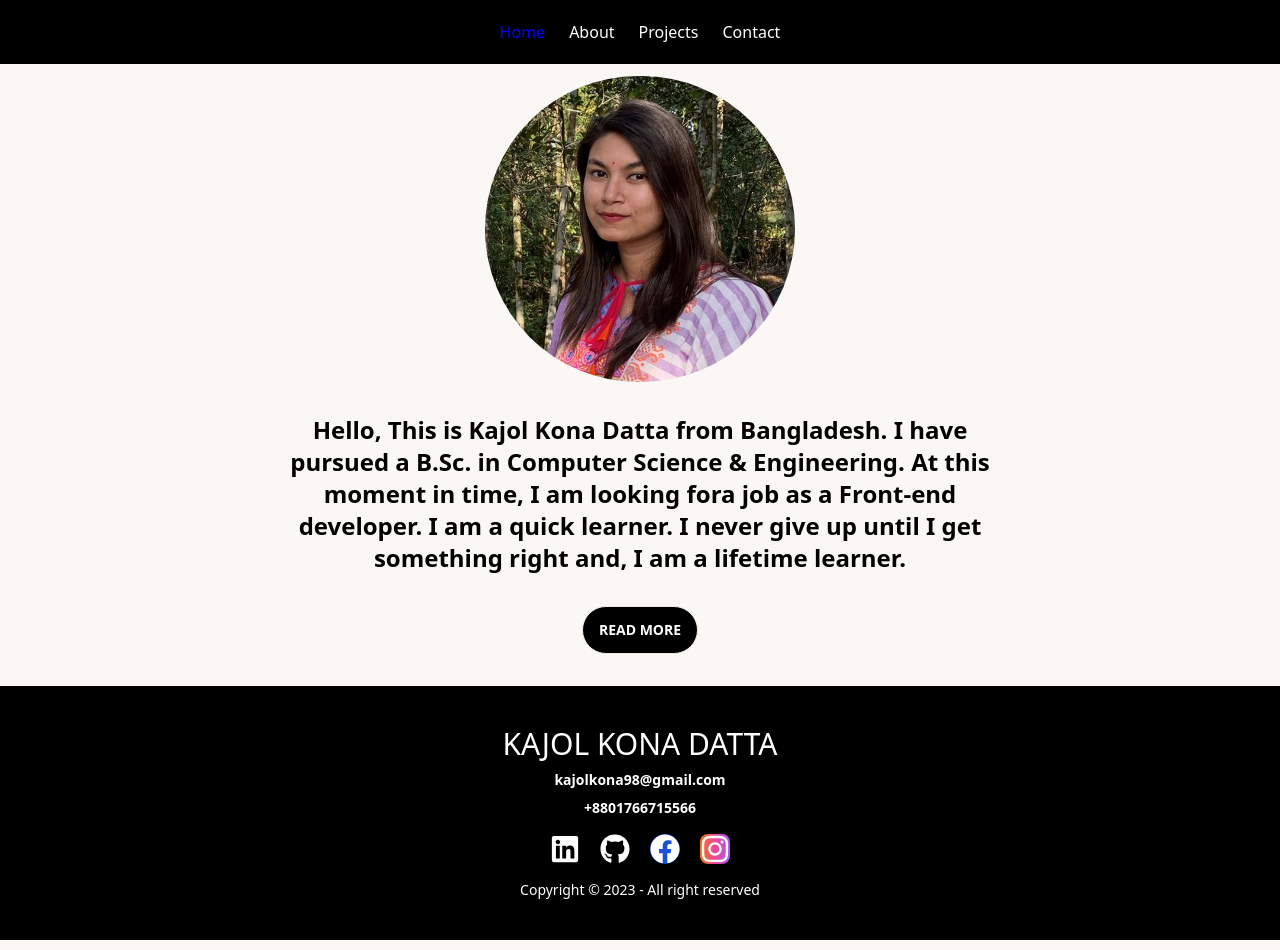
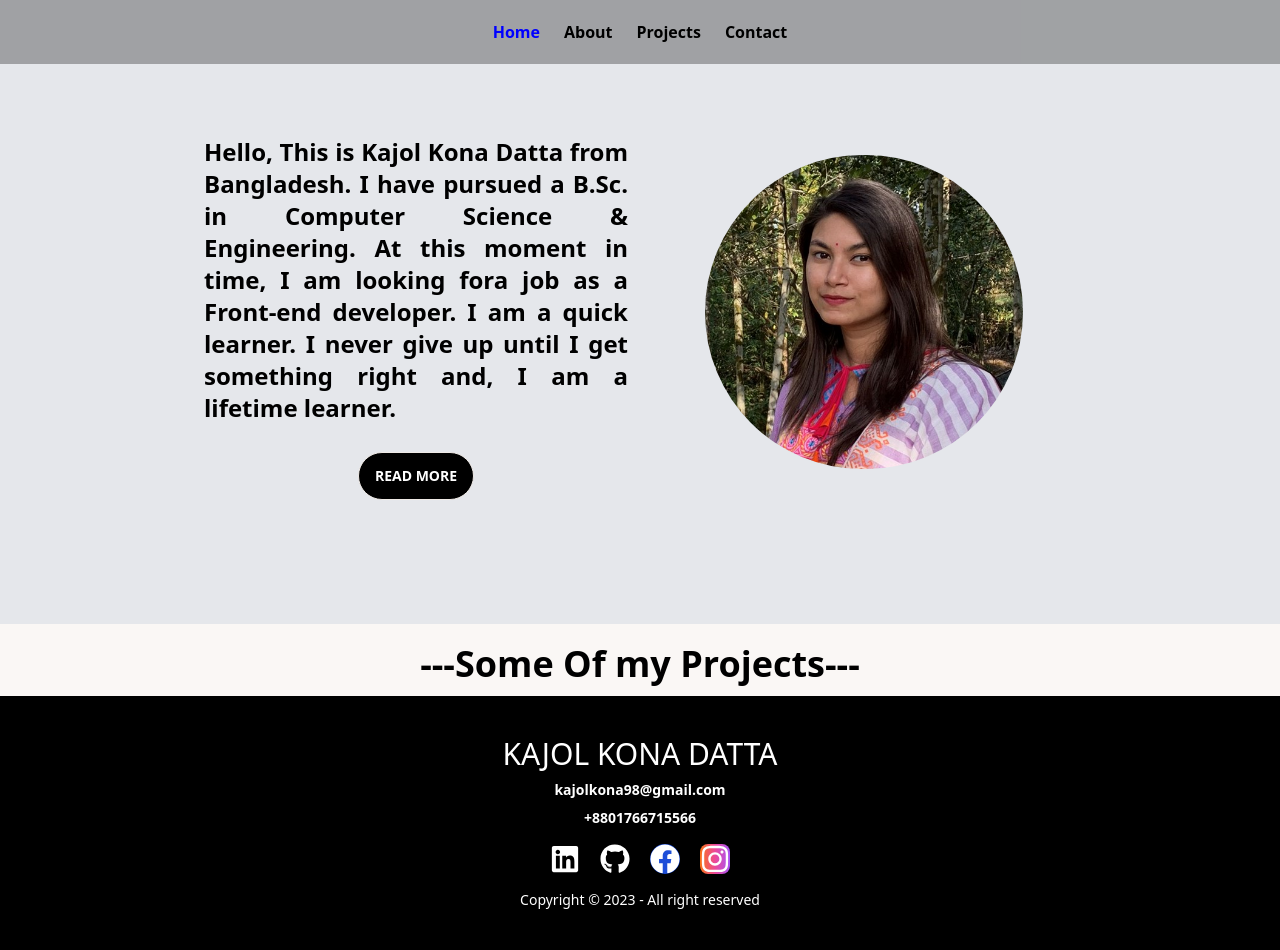
Before and after one commit to KKD98/my-portfolio, a React (Vite) app: page / in a window 1280 px wide. Built offline with nearby package versions, Linux system fonts and the light colour scheme.

Commit message:
fixed navbar

```diff
--- a/package.json
+++ b/package.json
@@ -10,9 +10,11 @@
     "preview": "vite preview"
   },
   "dependencies": {
+    "@emotion/react": "^11.11.1",
     "localforage": "^1.10.0",
     "match-sorter": "^6.3.1",
     "react": "^18.2.0",
+    "react-awesome-reveal": "^4.2.3",
     "react-dom": "^18.2.0",
     "react-icons": "^4.9.0",
     "react-router-dom": "^6.13.0",
--- /dev/null
+++ b/src/AboutPage/About/About.jsx
@@ -0,0 +1,30 @@
+import React from 'react';
+import { Fade } from 'react-awesome-reveal';
+
+const About = () => {
+    return (
+        <div className='pt-16 mt-3 mb-4'>
+            <div className='text-center text-black'>
+                <Fade delay={1e3} cascade damping={1e-1}>
+                    <p className='text-4xl font-bold'>About Me</p>
+                </Fade>
+                <Fade delay={1e3} cascade damping={1e-1}>
+                    <p className='w-[70%] mx-auto text-2xl font-semibold my-4'>
+                        This is Kajol Kona Datta. A passionate Frontend Developer. I believe that the main reason is that front-end development satisfies my need for creativity. </p>
+                        </Fade>
+                        <Fade delay={1e3} cascade damping={1e-1}>
+                       <p className='w-[70%] mx-auto text-2xl font-semibold my-4'> I am from Sylhet, Bangladesh.A place of beauty and nature.Since my childhood, i love art and painting.I always try to design stuff with my unique point of view.I also love to create things that can be usefull to others. </p>
+                       </Fade>
+                       <Fade delay={1e3} cascade damping={1e-1}>
+                     <p className='w-[70%] mx-auto text-2xl font-semibold my-4'> I started coding from university life.Coding is also an art for me.I love it and now I have the opportunity to design along with the coding.I find it really interesting and I enjoyed the process a lot. </p>
+                     </Fade>
+                     <Fade delay={1e3} cascade damping={1e-1}>
+                   <p className='w-[70%] mx-auto text-2xl font-semibold my-4'>
+                        My vision is to make the world a better place.Now almost everything is becoming better than ever.It is time for us to create more good stuff that helps the world to become a better place.</p>
+                </Fade>
+            </div>
+        </div>
+    );
+};
+
+export default About;
--- /dev/null
+++ b/src/AboutPage/AboutPage.jsx
@@ -0,0 +1,15 @@
+import React from 'react';
+import About from './About/About';
+import SkillAndEducation from './SkillAndEducation/SkillAndEducation';
+
+
+const AboutPage = () => {
+    return (
+       <div>
+       <About></About>
+       <SkillAndEducation></SkillAndEducation>
+       </div>
+    );
+};
+
+export default AboutPage;
--- /dev/null
+++ b/src/AboutPage/SkillAndEducation/SkillAndEducation.jsx
@@ -0,0 +1,20 @@
+import React from 'react';
+
+const SkillAndEducation = () => {
+    return (
+        <div className="flex flex-col w-full lg:flex-row">
+            <div className='text-black border-double border-4 border-black w-[40%] mt-6 mb-4 p-3 mx-auto'>
+                <p className='text-3xl font-semibold '>My Skills</p>
+            </div>
+            <div className="divider md:divider-horizontal"></div>
+            <div className='text-black border-double border-4 border-black w-[40%] mt-6 mb-4 p-3 mx-auto'>
+                <p className='text-3xl font-semibold mb-3'>Education</p>
+                <p className='text-2xl font-semibold '>University - <span className='text-lg'>Metropolitan University Sylhet(2017-2021)</span></p>
+                <p className='text-2xl font-semibold '>Collage - <span className='text-lg'>Govt. Agragami Girls High School & Collage(2014-2016)</span></p>
+                <p className='text-2xl font-semibold '>School - <span className='text-lg'>Govt. Agragami Girls High School & Collage(2006-2014)</span></p>
+            </div>
+        </div>
+    );
+};
+
+export default SkillAndEducation;
--- /dev/null
+++ b/src/HomePage/AboutMe/AboutMe.jsx
@@ -0,0 +1,25 @@
+import React from 'react';
+import img from '../../assets/myimg.jpeg'
+import { Link } from 'react-router-dom';
+
+const AboutMe = () => {
+
+    return (
+        <div className='bg-gray-200 py-12 mb-5'>
+            <div className='py-16 w-[70%] mx-auto flex flex-col lg:flex-row-reverse justify-between items-center'>
+                <div className='w-full'>
+                    <img className='rounded-full w-full lg:w-[80%]  lg:p-5 mx-auto' src={img} alt="" />
+                </div>
+                <div className='my-3 w-full flex flex-col gap-4 items-center'>
+                    <p className='text-2xl text-justify md:p-3 text-black font-semibold'>Hello, This is Kajol Kona Datta from Bangladesh. I have pursued a B.Sc. in Computer Science & Engineering. At this moment in time, I am looking fora job as a Front-end developer. I am a quick learner. I never give up until I get something right and, I am a lifetime learner.</p>
+                    <Link to="/about"><button className='btn bg-black hover:bg-gray-800 text-white'>Read More</button></Link>
+                </div>
+
+
+
+            </div>
+        </div>
+    );
+};
+
+export default AboutMe;
--- a/src/HomePage/Banner/Banner.jsx
+++ b/src/HomePage/Banner/Banner.jsx
@@ -1,18 +1,8 @@
 import React from 'react';
-import img from '../../assets/myimg.jpeg'
-import { Link } from 'react-router-dom';
 
 const Banner = () => {
     return (
-        <div className='pt-16 flex flex-col gap-5 items-center justify-center my-3 p-5'>
-        <div className='w-full '>
-                <img className='rounded-full w-[35%] md:w-[25%] mx-auto' src={img} alt="" />
-            </div>
-            <div className='my-3 w-full md:w-[60%]'>
-                <p className='text-2xl text-center text-black font-semibold'>Hello, This is Kajol Kona Datta from Bangladesh. I have pursued a B.Sc. in Computer Science & Engineering. At this moment in time, I am looking fora job as a Front-end developer. I am a quick learner. I never give up until I get something right and, I am a lifetime learner.</p>
-            </div>
-
-            <Link to="/about"><button className='btn bg-black hover:bg-gray-800 text-white'>Read More</button></Link>
+        <div>
 
         </div>
     );
--- a/src/HomePage/HomePage/HomePage.jsx
+++ b/src/HomePage/HomePage/HomePage.jsx
@@ -1,14 +1,14 @@
 import React from 'react';
 import NavBar from '../../SharedComponent/NavBar/NavBar';
 import Footer from '../../SharedComponent/Footer/Footer';
-import Banner from '../Banner/Banner';
+import Projects from '../../Projects/Projects';
+import AboutMe from '../AboutMe/AboutMe';
 
 const HomePage = () => {
     return (
         <div>
-        <NavBar></NavBar>
-            <Banner></Banner>
-            <Footer></Footer>
+            <AboutMe></AboutMe>
+            <Projects></Projects>
         </div>
     );
 };
--- /dev/null
+++ b/src/Main/Main.jsx
@@ -0,0 +1,16 @@
+import React from 'react';
+import NavBar from '../SharedComponent/NavBar/NavBar';
+import { Outlet } from 'react-router-dom';
+import Footer from '../SharedComponent/Footer/Footer';
+
+const Main = () => {
+    return (
+        <div>
+            <NavBar></NavBar>
+            <Outlet></Outlet>
+            <Footer></Footer>
+        </div>
+    );
+};
+
+export default Main;
--- /dev/null
+++ b/src/Projects/Projects.jsx
@@ -0,0 +1,11 @@
+import React from 'react';
+
+const Projects = () => {
+    return (
+        <div className=''>
+            <p className='text-4xl font-semibold text-center text-black mb-3'>---Some Of my Projects---</p>
+        </div>
+    );
+};
+
+export default Projects;
--- a/src/SharedComponent/NavBar/NavBar.jsx
+++ b/src/SharedComponent/NavBar/NavBar.jsx
@@ -3,7 +3,7 @@ import { NavLink } from 'react-router-dom';
 
 const NavBar = () => {
     return (
-        <div className='navbar fixed top-0 left-0  flex gap-6 justify-center bg-black py-3 text-white'>
+        <div className='navbar fixed top-0 left-0 z-10  flex gap-6 justify-center bg-opacity-30 bg-black text-black font-semibold'>
             <NavLink to="/" style={({ isActive }) => {
             return {
                 color: isActive && "Blue",
```
Also changed, not shown: public/projects.json (added, +11 -0 lines), src/main.jsx (+18 -1 lines), 1 other file (tests, documents, lock files or other folders).
